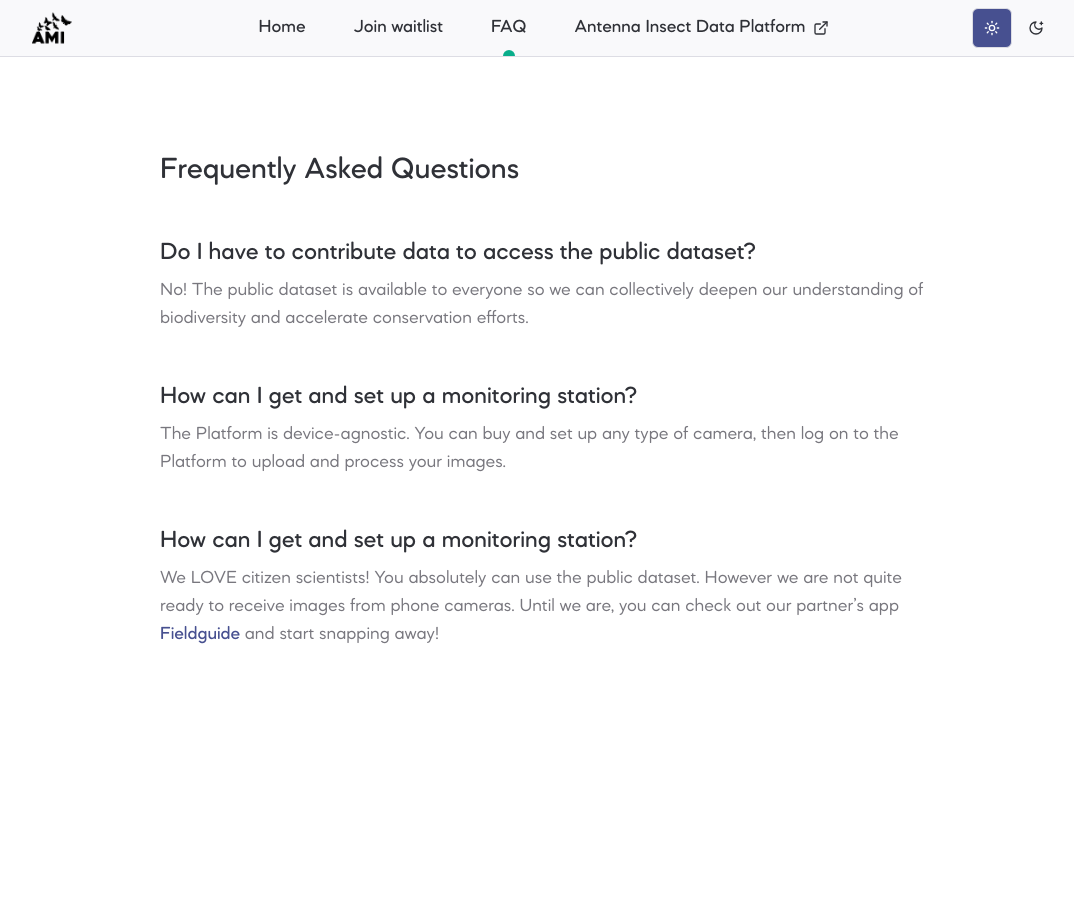
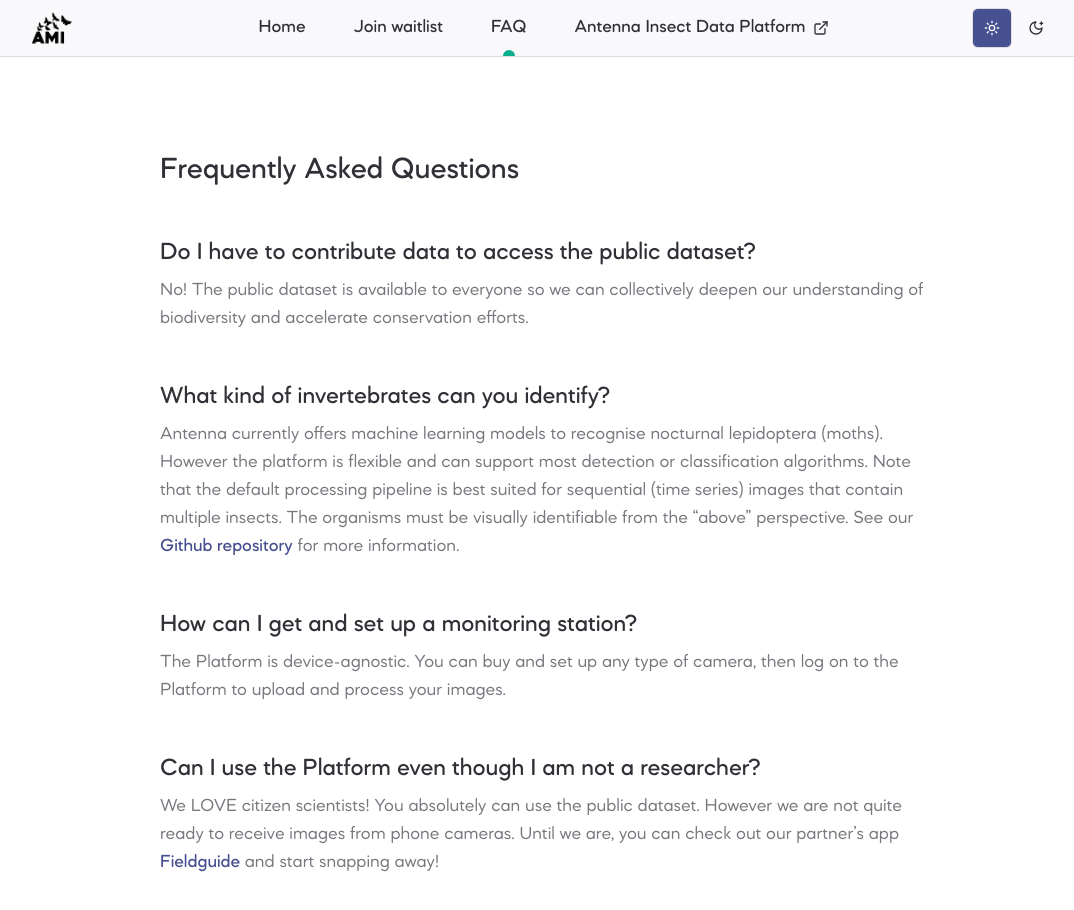
Before and after one commit to RolnickLab/antenna-landing-page, a Next.js app: page /faq in a window 1280 px wide. Shown: the top 910 px of the page, without its empty margins (96-1170 px from the left). Before the commit the page ends 800 px from the top, so only its background shows below. Built offline with nearby package versions, Linux system fonts and the light colour scheme.

Commit message:
Update FAQ

```diff
--- a/app/faq/page.tsx
+++ b/app/faq/page.tsx
@@ -1,4 +1,4 @@
-import { FIELDGUIE_URL } from "@/lib/constants";
+import { FIELDGUIE_URL, ML_REPO_URL } from "@/lib/constants";
 import { ReactNode } from "react";
 
 export default function FAQ() {
@@ -11,11 +11,20 @@ export default function FAQ() {
           deepen our understanding of biodiversity and accelerate conservation
           efforts.
         </Question>
+        <Question title="What kind of invertebrates can you identify?">
+          Antenna currently offers machine learning models to recognise
+          nocturnal lepidoptera (moths). However the platform is flexible and
+          can support most detection or classification algorithms. Note that the
+          default processing pipeline is best suited for sequential (time
+          series) images that contain multiple insects. The organisms must be
+          visually identifiable from the “above” perspective. See our{" "}
+          <a href={ML_REPO_URL}>Github repository</a> for more information.
+        </Question>
         <Question title="How can I get and set up a monitoring station?">
           The Platform is device-agnostic. You can buy and set up any type of
           camera, then log on to the Platform to upload and process your images.
         </Question>
-        <Question title="How can I get and set up a monitoring station?">
+        <Question title="Can I use the Platform even though I am not a researcher?">
           We LOVE citizen scientists! You absolutely can use the public dataset.
           However we are not quite ready to receive images from phone cameras.
           Until we are, you can check out our partner’s app{" "}
```
